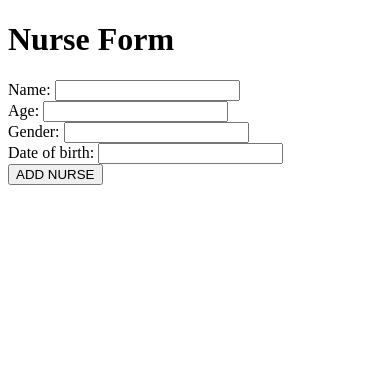
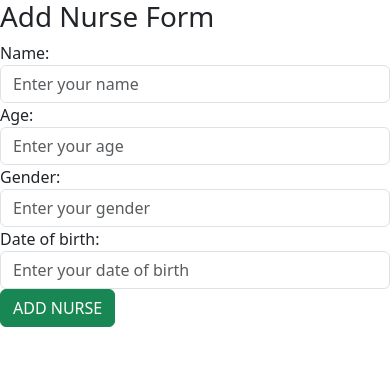
Before and after one commit to Wayne14390/beforetrip, a Django app: page /nurse/index/ in a window 390 px wide. Shown: the top 366 px of the page. Run offline with Django 5.2, Linux system fonts and the light colour scheme.

Commit message:
fourth commit

```diff
--- a/nurse/forms.py
+++ b/nurse/forms.py
@@ -7,8 +7,21 @@
     class Meta:
         model = Nurse
         fields = '__all__'
+        widgets = {
+            'name': forms.TextInput(attrs={'class': 'form-control', 'placeholder':'Enter your name'}),
+            'age': forms.NumberInput(attrs={'class': 'form-control', 'placeholder':'Enter your age'}),
+            'gender': forms.TextInput(attrs={'class': 'form-control', 'placeholder':'Enter your gender'}),
+            'date_of_birth':forms.DateInput(attrs={'class': 'form-control', 'placeholder':'Enter your date of birth'}),
+            }
 
 class MedicalRecordForm(forms.ModelForm):
     class Meta:
         model = MedicalRecord
         fields = '__all__'
+        widgets = {
+            'patient': forms.TextInput(attrs={'class': 'form-control', 'placeholder':'Enter your patient'}),
+            'doctor': forms.TextInput(attrs={'class': 'form-control', 'placeholder':'Enter your doctor'}),
+            'diagnosis': forms.TextInput(attrs={'class': 'form-control', 'placeholder':'Enter your diagnosis'}),
+            'prescription': forms.TextInput(attrs={'class': 'form-control', 'placeholder':'Enter your prescription'}),
+            'visit_date': forms.DateInput(attrs={'class': 'form-control', 'placeholder':'Enter your date of visit'}),
+        }
--- a/nurse/templates/base.html
+++ b/nurse/templates/base.html
@@ -3,10 +3,13 @@
 <head>
     <meta charset="UTF-8">
     <title>{% block title %}{% endblock %}</title>
+    <link rel="stylesheet" href="https://cdn.jsdelivr.net/npm/bootstrap@5.3.3/dist/css/bootstrap.min.css">
+
 </head>
 <body>
 {% block content %}
 
 {% endblock %}
+<script src="https://cdn.jsdelivr.net/npm/bootstrap@5.3.3/dist/js/bootstrap.bundle.min.js"></script>
 </body>
 </html>
--- a/nurse/templates/index.html
+++ b/nurse/templates/index.html
@@ -3,10 +3,16 @@
 
 
 {% block content %}
-<form action="" method="POST">
-  {% csrf_token %}
-  <h1>Nurse Form</h1>
-  {{ form1 }}
-  <button type="submit">ADD NURSE</button>
-</form>
+<div class="row">
+  <div class="col-md-4"></div>
+  <div class="col-md-4">
+    <h1>Add Nurse Form</h1>
+    <form action="" method="POST">
+       {% csrf_token %}
+        {{ form1 }}
+       <button type="submit" class="btn btn-success">ADD NURSE</button>
+    </form>
+  </div>
+  <div class="col-md-4"></div>
+</div>
 {% endblock %}
--- a/nurse/templates/medical.html
+++ b/nurse/templates/medical.html
@@ -1,5 +1,5 @@
 {% extends "base.html" %}
-{% block title %}Home{% endblock %}
+{% block title %}record{% endblock %}
 
 
 {% block content %}
--- a/nurse/urls.py
+++ b/nurse/urls.py
@@ -22,4 +22,7 @@
     path('admin/', admin.site.urls),
     path('index/', views.index, name='index'),
     path('medical/', views.medical, name='medical'),
+    path('nurselist/', views.nurselist, name='nurselist'),
+    path('medicalrecordlist/', views.nurselist, name='medicalrecordlist'),
+
 ]
--- a/nurse/views.py
+++ b/nurse/views.py
@@ -1,6 +1,7 @@
 from django.shortcuts import render, redirect
 
 from nurse.forms import NurseForm, MedicalRecordForm
+from nurse.models import Nurse, MedicalRecord
 
 
 # Create your views here.
@@ -25,3 +26,11 @@
     else:
         form2 = MedicalRecordForm()
     return render(request, 'medical.html',{ 'form2': form2})
+
+def nurselist(request):
+    nurses = Nurse.objects.all()
+    return render(request, 'nurselist.html',{'nurses': nurses})
+
+def medicalrecordlist(request):
+    medicalrecords = MedicalRecord.objects.all()
+    return render(request, 'medicalrecords.html',{'medicalrecords': medicalrecords})
--- /dev/null
+++ b/static/styles/style.css
@@ -0,0 +1,3 @@
+.row{
+    background-image: url("https://cdn.pixabay.com/photo/2017/10/29/12/57/sunset-2899701_640.jpg");
+}
```
Also changed, not shown: nurse/templates/medicalrecordlist.html (added, +36 -0 lines), nurse/templates/nurselist.html (added, +34 -0 lines), db.sqlite3.
